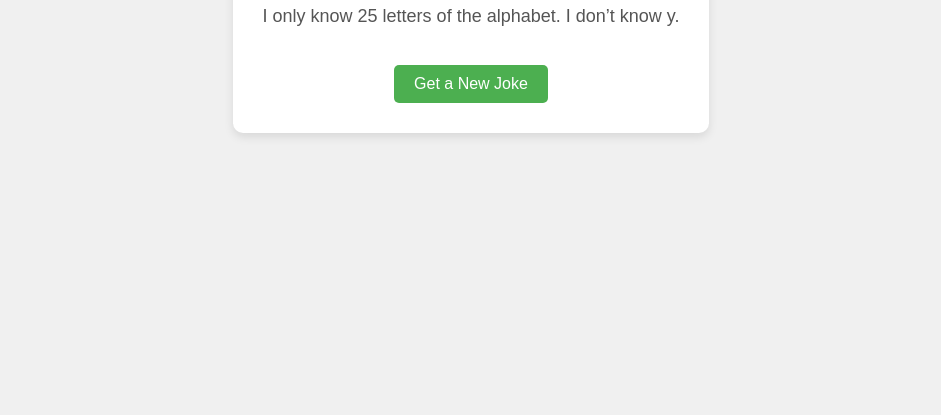
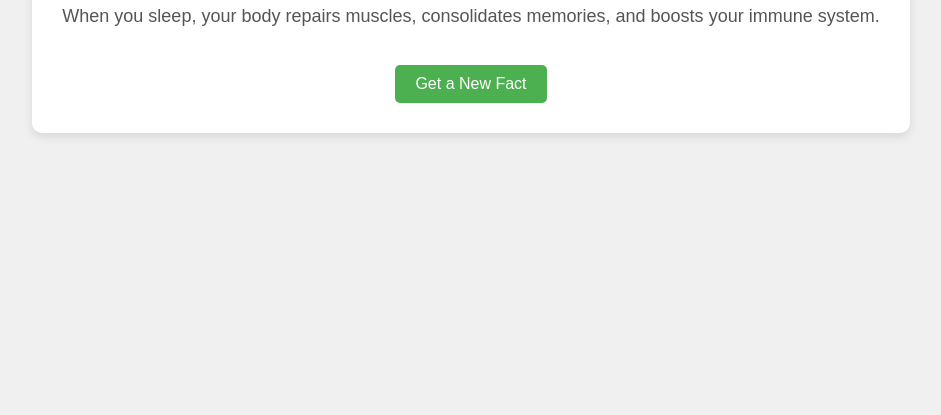
Before and after one commit to rohan-iwnl22/genai-101GDG, a plain HTML site: page index.html in a window 1280 px wide. Shown: the part 385-800 px from the top of the page, without its empty margins (169-1110 px from the left). Drawn offline with Linux system fonts and the light colour scheme.

Commit message:
Update index.html

```diff
--- a/index.html
+++ b/index.html
@@ -3,7 +3,7 @@
 <head>
     <meta charset="UTF-8">
     <meta name="viewport" content="width=device-width, initial-scale=1.0">
-    <title>Dad Joke Generator</title>
+    <title>Human Body Fact Generator</title>
     <style>
         body {
             font-family: Arial, sans-serif;
@@ -51,48 +51,48 @@
 </head>
 <body>
     <div class="container">
-        <h1>Dad Joke Generator</h1>
-        <p id="joke"></p>
-        <button id="new-joke-btn">Get a New Joke</button>
+        <h1>Human Body Fact Generator</h1>
+        <p id="fact"></p>
+        <button id="new-fact-btn">Get a New Fact</button>
     </div>
 
     <script>
-        const jokes = [
-            "Why don’t skeletons fight each other? They don’t have the guts.",
-            "I only know 25 letters of the alphabet. I don’t know y.",
-            "I used to play piano by ear, but now I use my hands.",
-            "What did one ocean say to the other ocean? Nothing, they just waved.",
-            "I told my wife she was drawing her eyebrows too high. She looked surprised.",
-            "What do you call fake spaghetti? An impasta.",
-            "I’m reading a book on anti-gravity. It’s impossible to put down!",
-            "Why don’t eggs tell jokes? They might crack up.",
-            "How does a penguin build its house? Igloos it together.",
-            "I asked the librarian if the library had any books on paranoia. She whispered, 'They’re right behind you.'",
-            "What do you call a can opener that doesn’t work? A can’t opener.",
-            "Why can’t you hear a pterodactyl go to the bathroom? Because the 'P' is silent.",
-            "What do you call a pile of cats? A meow-tain.",
-            "I’m on a whiskey diet. I’ve lost three days already.",
-            "I used to be a baker, but I couldn’t make enough dough.",
-            "Why did the scarecrow win an award? Because he was outstanding in his field!",
-            "I told my computer I needed a break, and now it won’t stop sending me Kit-Kats.",
-            "What’s orange and sounds like a parrot? A carrot.",
-            "What did the left eye say to the right eye? Between you and me, something smells."
+        const facts = [
+            "The human body has 206 bones, and about a quarter of them are in the hands and feet.",
+            "Your stomach gets a new lining every 3 to 4 days to prevent it from digesting itself.",
+            "The human brain generates more electrical impulses in a single day than all the telephones in the world combined.",
+            "Your heart beats about 100,000 times a day, pumping around 2,000 gallons of blood.",
+            "The average adult human body contains about 37.2 trillion cells.",
+            "You shed about 30,000 to 40,000 skin cells every minute.",
+            "A human’s sense of smell is capable of recognizing over 1 trillion different scents.",
+            "The human liver has over 500 functions, including detoxification, protein synthesis, and the production of biochemicals necessary for digestion.",
+            "Your bones are about five times stronger than steel of the same density.",
+            "A human body contains enough fat to make seven bars of soap.",
+            "The human eye can distinguish about 10 million different colors.",
+            "When you sleep, your body repairs muscles, consolidates memories, and boosts your immune system.",
+            "The human body has more bacterial cells than human cells.",
+            "Your skin is the body’s largest organ and accounts for about 16% of your total body weight.",
+            "The strongest muscle in the human body (based on size) is the masseter, the jaw muscle.",
+            "The human body can survive without food for weeks but only about 3 to 5 days without water.",
+            "Humans are the only species known to blush.",
+            "Your body has its own natural painkiller called endorphins.",
+            "Your nose can remember 50,000 different scents."
         ];
 
-        const jokeElement = document.getElementById('joke');
-        const newJokeButton = document.getElementById('new-joke-btn');
+        const factElement = document.getElementById('fact');
+        const newFactButton = document.getElementById('new-fact-btn');
 
-        // Function to display a random joke
-        function displayRandomJoke() {
-            const randomIndex = Math.floor(Math.random() * jokes.length);
-            jokeElement.textContent = jokes[randomIndex];
+        // Function to display a random fact
+        function displayRandomFact() {
+            const randomIndex = Math.floor(Math.random() * facts.length);
+            factElement.textContent = facts[randomIndex];
         }
 
-        // Event listener for the button to show a new joke
-        newJokeButton.addEventListener('click', displayRandomJoke);
+        // Event listener for the button to show a new fact
+        newFactButton.addEventListener('click', displayRandomFact);
 
-        // Display the first joke when the page loads
-        window.onload = displayRandomJoke;
+        // Display the first fact when the page loads
+        window.onload = displayRandomFact;
     </script>
 </body>
 </html>
```
